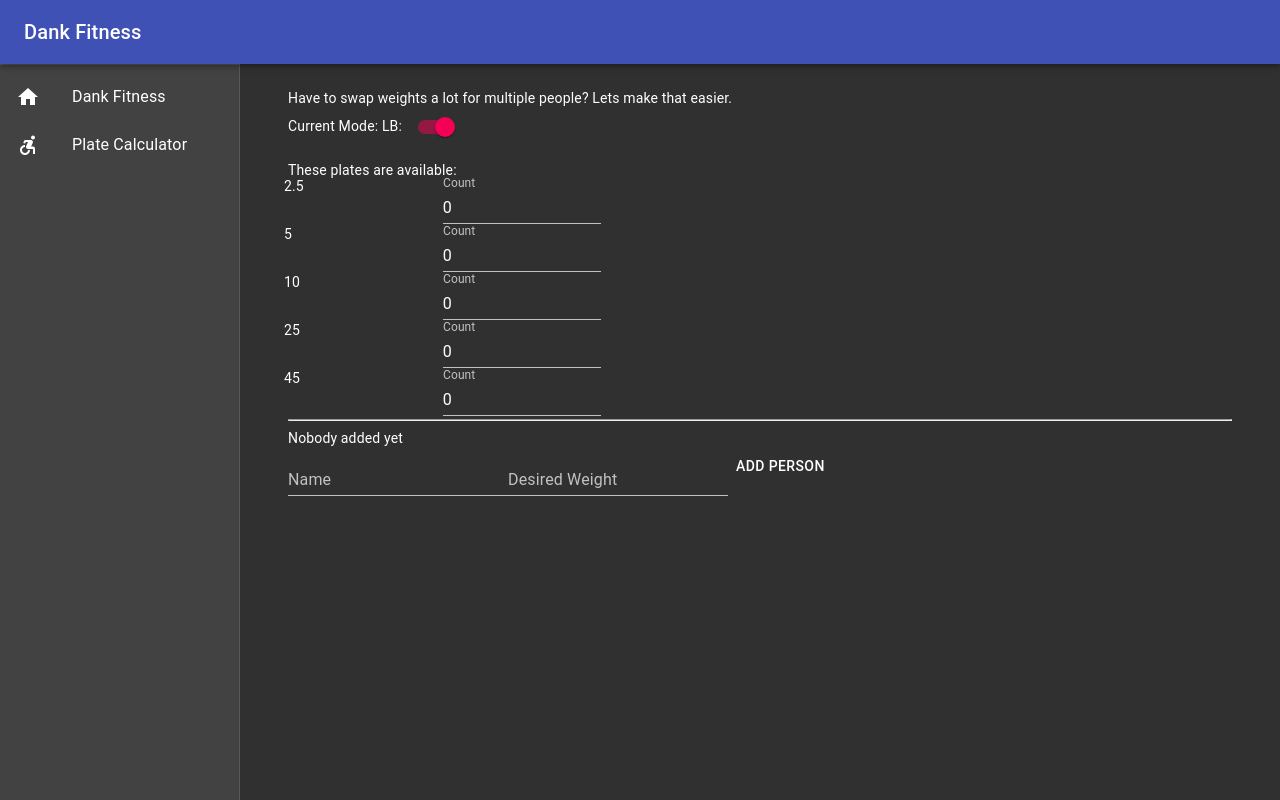
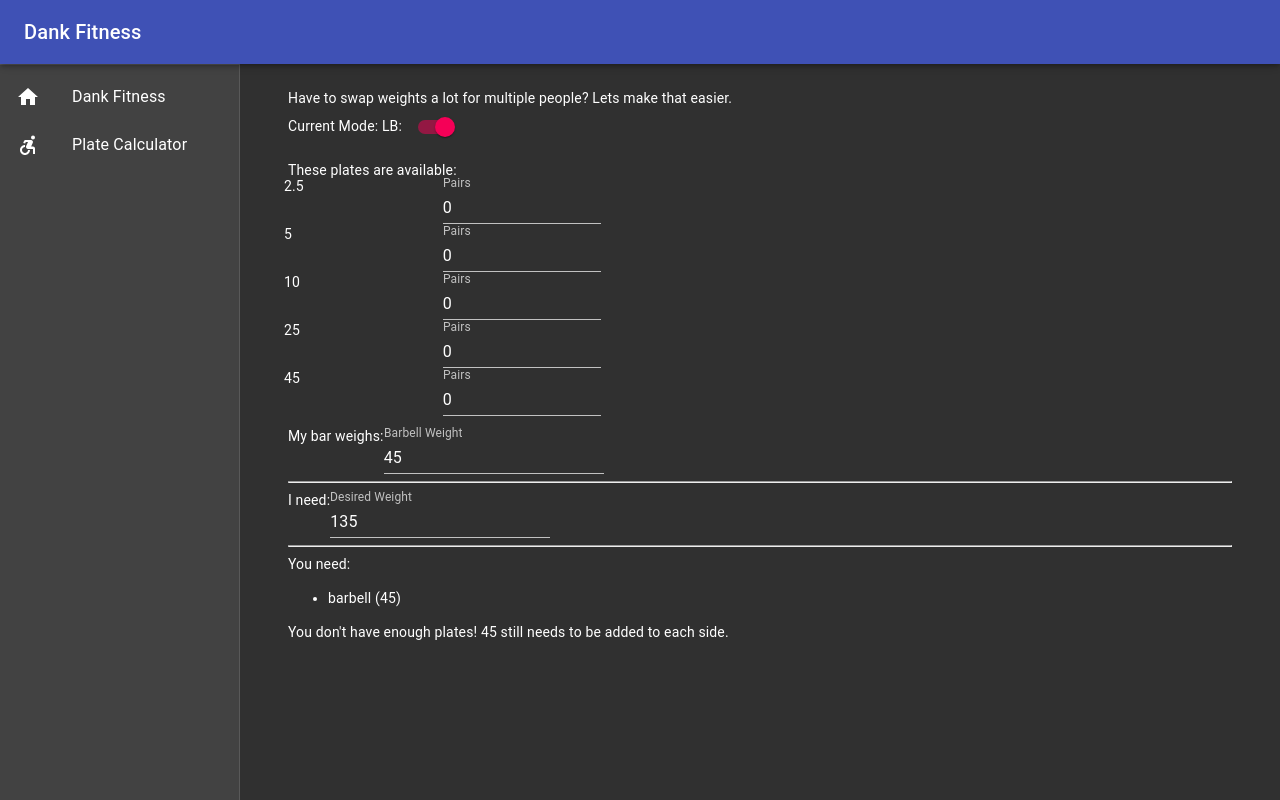
Before and after one commit to dan-kirberger/dank-fitness, a Next.js app: page /tools/plates in a window 1280 px wide. Built offline with nearby package versions, Linux system fonts and the light colour scheme.

Commit message:
Hacked together plate calculator

```diff
--- a/package.json
+++ b/package.json
@@ -11,6 +11,7 @@
   "dependencies": {
     "@material-ui/core": "^4.11.3",
     "@material-ui/icons": "^4.11.2",
+    "lodash": "^4.17.21",
     "material-ui-icons": "^1.0.0-beta.36",
     "next": "^11.1.0",
     "react": "^17.0.2",
--- a/pages/index.js
+++ b/pages/index.js
@@ -1,6 +1,4 @@
 import Head from 'next/head'
-import Link from 'next/link'
-import styles from '../styles/Home.module.css'
 
 export default function Home() {
   return (
--- a/pages/tools/plates.tsx
+++ b/pages/tools/plates.tsx
@@ -1,6 +1,7 @@
 import { useState } from 'react'
 import Switch from '@material-ui/core/Switch'
 import { Button, Container, Grid, TextField } from '@material-ui/core'
+import _ from 'lodash'
 
 type PlateCalculatorProps = {
     people: Person[]
@@ -32,6 +33,8 @@ export const PlateCalculator = () => {
     const [poundsMode, setPoundsMode] = useState(true)
     const [people, setPeople] = useState([])
     const [plates, setPlates] = useState(generatePlates(poundsMode))
+    const [barbellWeight, setBarbellWeight] = useState(poundsMode ? 45 : 20)
+    const [desiredWeight, setDesiredWeight] = useState(poundsMode ? 135 : 75)
 
     const updatePlate = (weight, newCount) => {
         const updatedPlates = plates.map(existingPlate => {
@@ -43,35 +46,70 @@ export const PlateCalculator = () => {
         setPlates(updatedPlates)
     }
 
+    // TODO: assume/require even number of plates?
+
+    let remainingWeight = desiredWeight - barbellWeight
+    let remainingWeightPerSide = remainingWeight / 2
+    const availablePlates = plates.filter(plateType => plateType.count).sort((l,r) => r.weight - l.weight)
+    let requiredPlates : PlateType[] = []
+    availablePlates.forEach(plateType => {
+        if(remainingWeightPerSide >= plateType.weight) {
+            let numberOfPairsNeeded = 1
+            for(let numberOfPairs = 1; numberOfPairs <= plateType.count && (remainingWeightPerSide >= numberOfPairs * plateType.count); numberOfPairs++) {
+                numberOfPairsNeeded = numberOfPairs // lets make this slicker
+            }
+            remainingWeightPerSide = remainingWeightPerSide - (plateType.weight * numberOfPairsNeeded)
+            requiredPlates.push({...plateType, count: numberOfPairsNeeded})
+        }
+    })
+
+
     return (
         <Container>
             <div>
                 Have to swap weights a lot for multiple people? Lets make that easier.
             </div>
-            <div>Current Mode: {poundsMode ? "LB" : "KG"}: <Switch checked={poundsMode} onChange={() => { setPoundsMode(!poundsMode); setPlates(generatePlates(!poundsMode)) }} /></div>
+            <div>Current Mode: {poundsMode ? "LB" : "KG"}: <Switch checked={poundsMode} onChange={() => {
+                setPoundsMode(!poundsMode);
+                setPlates(generatePlates(!poundsMode))
+                setBarbellWeight(!poundsMode ? 45 : 20 )
+                }} /></div>
 
             <p></p>
             These plates are available:
             <div>
                 <Grid container spacing={1}>
                     {plates.map(plate => {
-
                         return <Grid container key={plate.weight}>
                             <Grid item xs={2}>{plate.weight}</Grid>
-                            <Grid item xs={2}><TextField value={plate.count} type="number" label="Count" onChange={(e) => updatePlate(plate.weight, e.target.value)} /></Grid>
+                            <Grid item xs={2}><TextField value={plate.count} type="number" label="Pairs" onChange={(e) => updatePlate(plate.weight, e.target.value)} /></Grid>
                         </Grid>
                     })}
                 </Grid>
             </div>
 
+            <p/>
+            My bar weighs:<TextField value={barbellWeight} type="number" label="Barbell Weight" onChange={(e) => setBarbellWeight(e.target.value)} />
+
 <hr/>
-            {people.length == 0 && "Nobody added yet"}
+I need:<TextField value={desiredWeight} type="number" label="Desired Weight" onChange={(e) => setDesiredWeight(e.target.value)} />
+<hr/>
+You need:
+<ul>
+    <li>barbell ({barbellWeight})</li>
+    {requiredPlates.map(requiredPlate => <li key={requiredPlate.weight}>{`${requiredPlate.count} x ${requiredPlate.weight}`}</li>)}
+</ul>
+{remainingWeightPerSide > 0 && <>
+You don't have enough plates! {remainingWeightPerSide} still needs to be added to each side.
+</>}
+
+            {/* {people.length == 0 && "Nobody added yet"}
 
             {people.map(person => {
                 return <div key={person.name}>{person.name} - {person.weight}</div>
             })}
 
-            <NewUserForm setPeople={setPeople} />
+            <NewUserForm setPeople={setPeople} /> */}
 
         </Container>
     )
```
Also changed, not shown: 2 other files (tests, documents, lock files or other folders).
